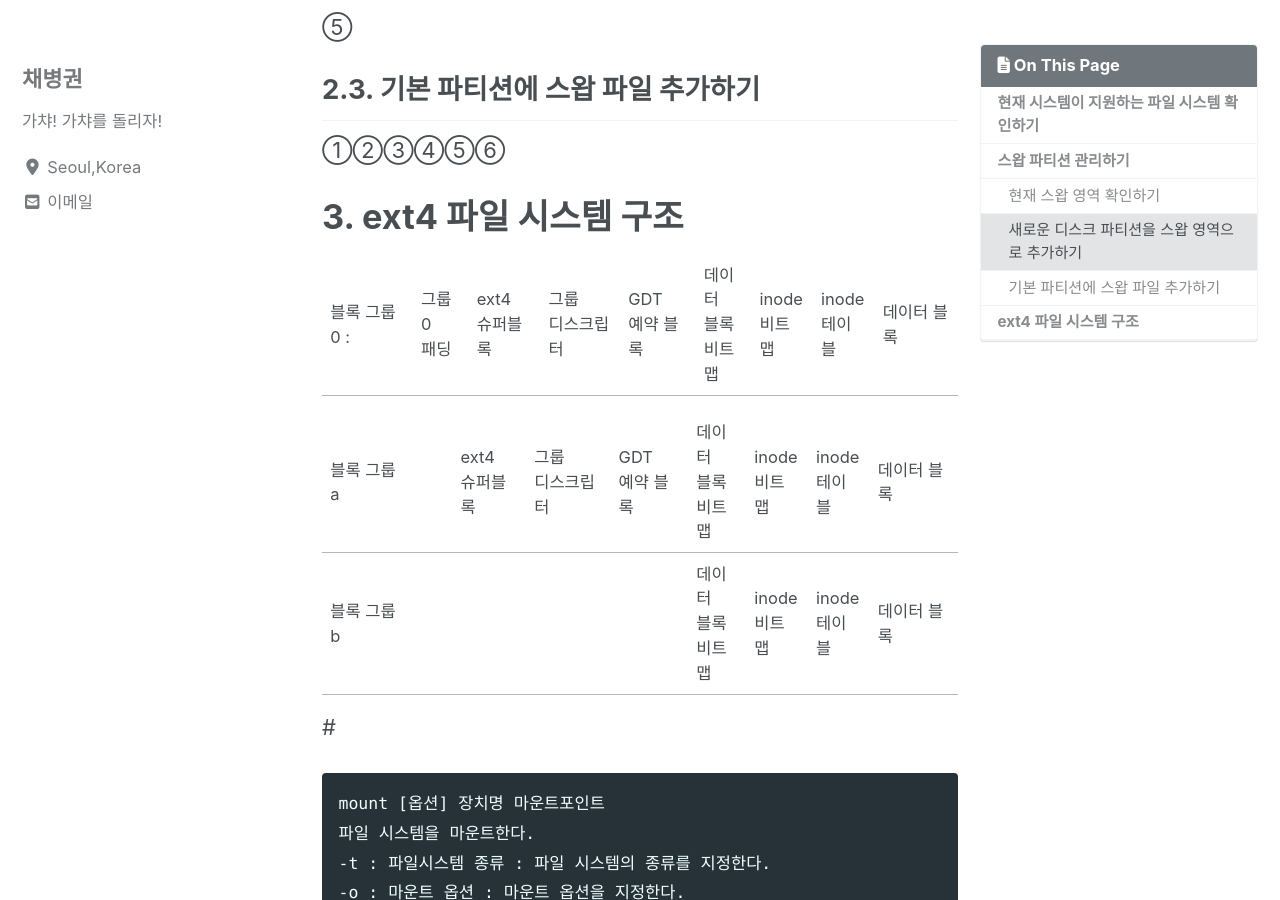
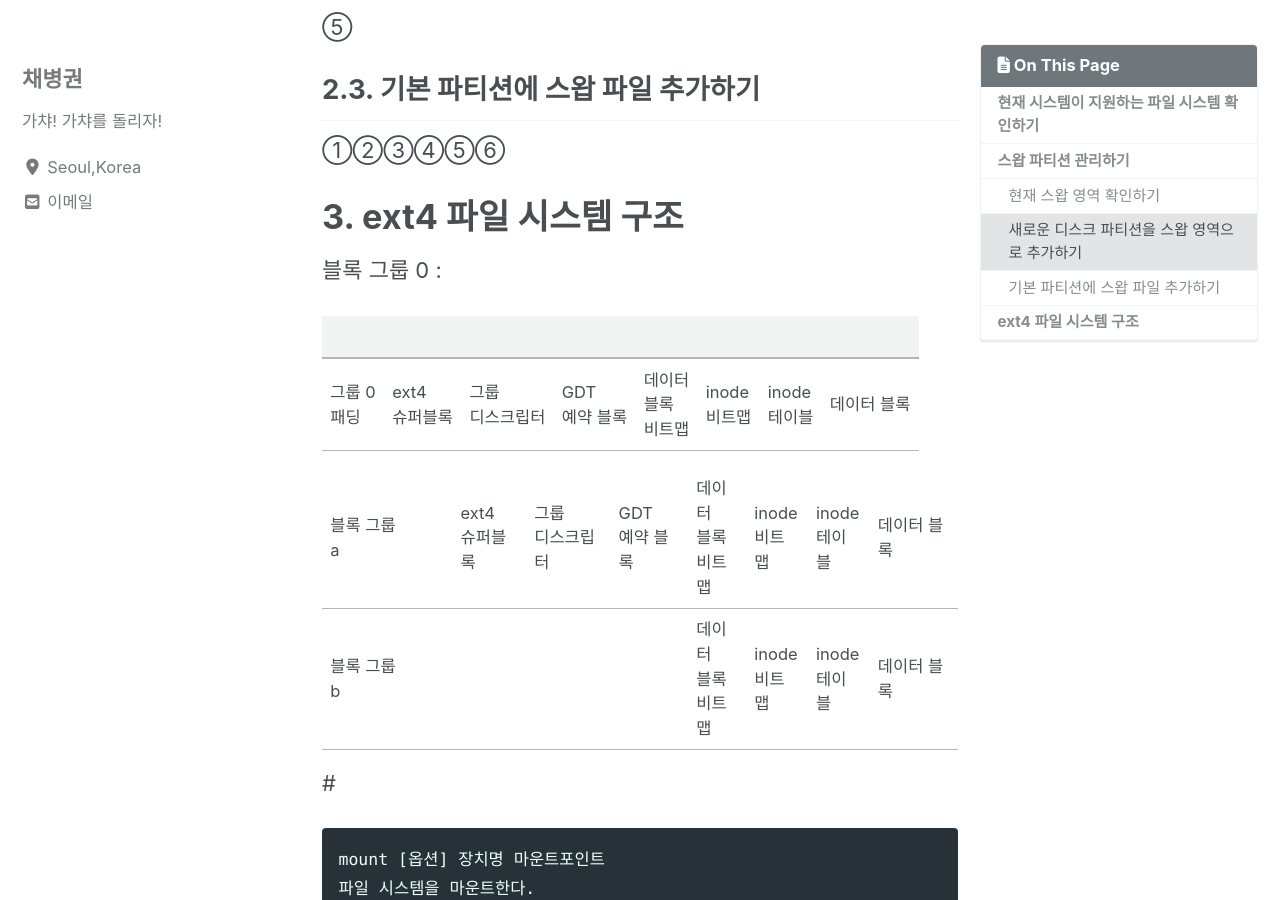
Before and after one commit to ByeongGwonChae/mynotebook, a Jekyll site: the page built from _posts/리눅스/2020-02-26-리눅스-mount.md, in a window 1280 px wide and 900 px high, scrolled down 1721 px. Built offline with Jekyll 4.4.1, drawn with Linux system fonts in a browser that asks for light colours; cached includes are drawn as plain includes; nearby versions of some CDN libraries.

```diff
--- a/_posts/리눅스/2020-02-26-리눅스-mount.md
+++ b/_posts/리눅스/2020-02-26-리눅스-mount.md
@@ -51,7 +51,11 @@ swapon -s
 
 
 
-블록 그룹 0 : |그룹 0<br>패딩|ext4<br>슈퍼블록|그룹<br>디스크립터|GDT<br>예약 블록|데이터<br>블록<br>비트맵|inode<br>비트맵|inode<br>테이블|데이터 블록|
+블록 그룹 0 :
+
+|||||||||
+|-|-|-|-|-|-|-|-|
+|그룹 0<br>패딩|ext4<br>슈퍼블록|그룹<br>디스크립터|GDT<br>예약 블록|데이터<br>블록<br>비트맵|inode<br>비트맵|inode<br>테이블|데이터 블록|
 
 |블록 그룹 a| ||ext4<br>슈퍼블록|그룹<br>디스크립터|GDT<br>예약 블록|데이터<br>블록<br>비트맵|inode<br>비트맵|inode<br>테이블|데이터 블록|
 |블록 그룹 b| |||||데이터<br>블록<br>비트맵|inode<br>비트맵|inode<br>테이블|데이터 블록|
```
